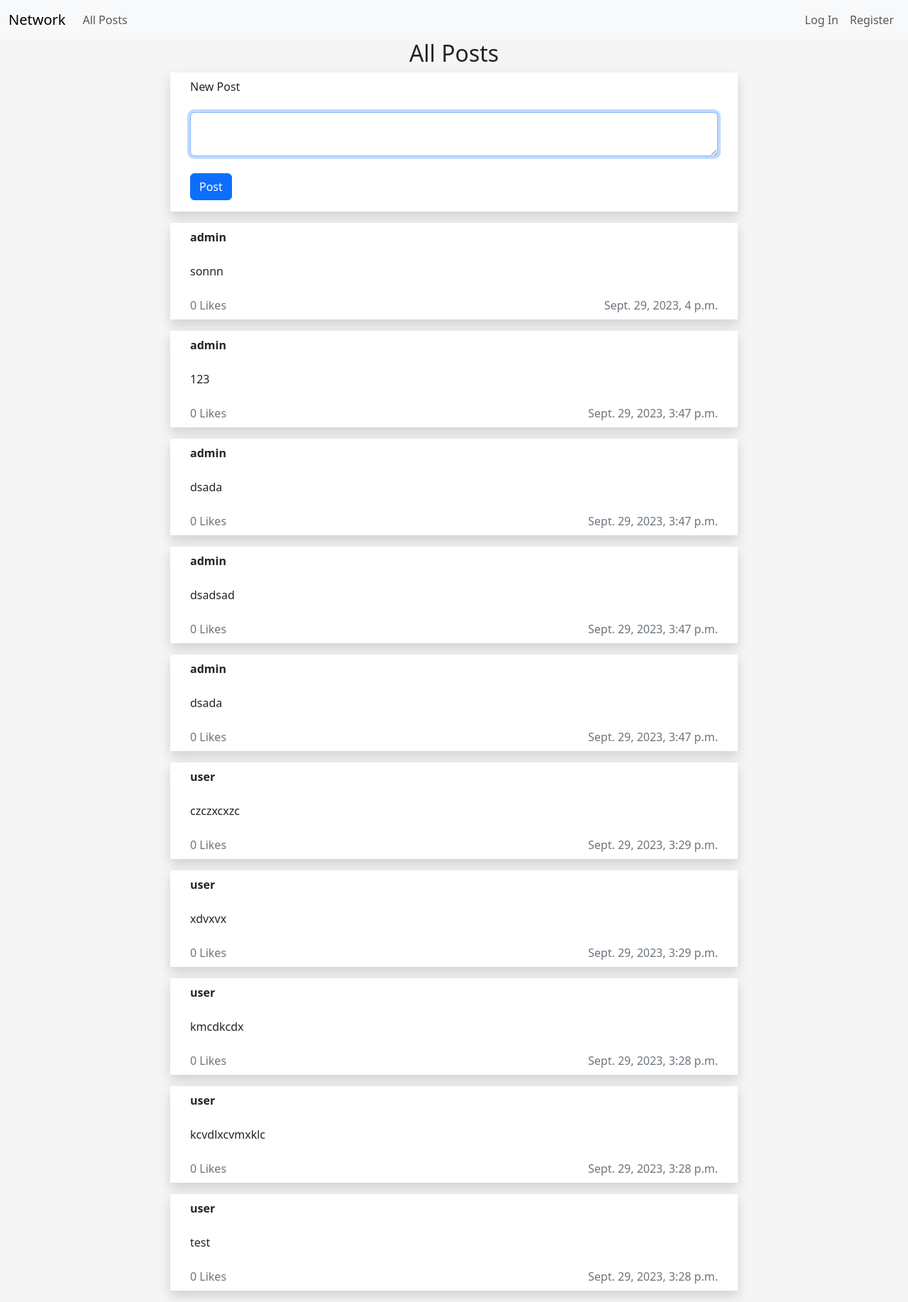
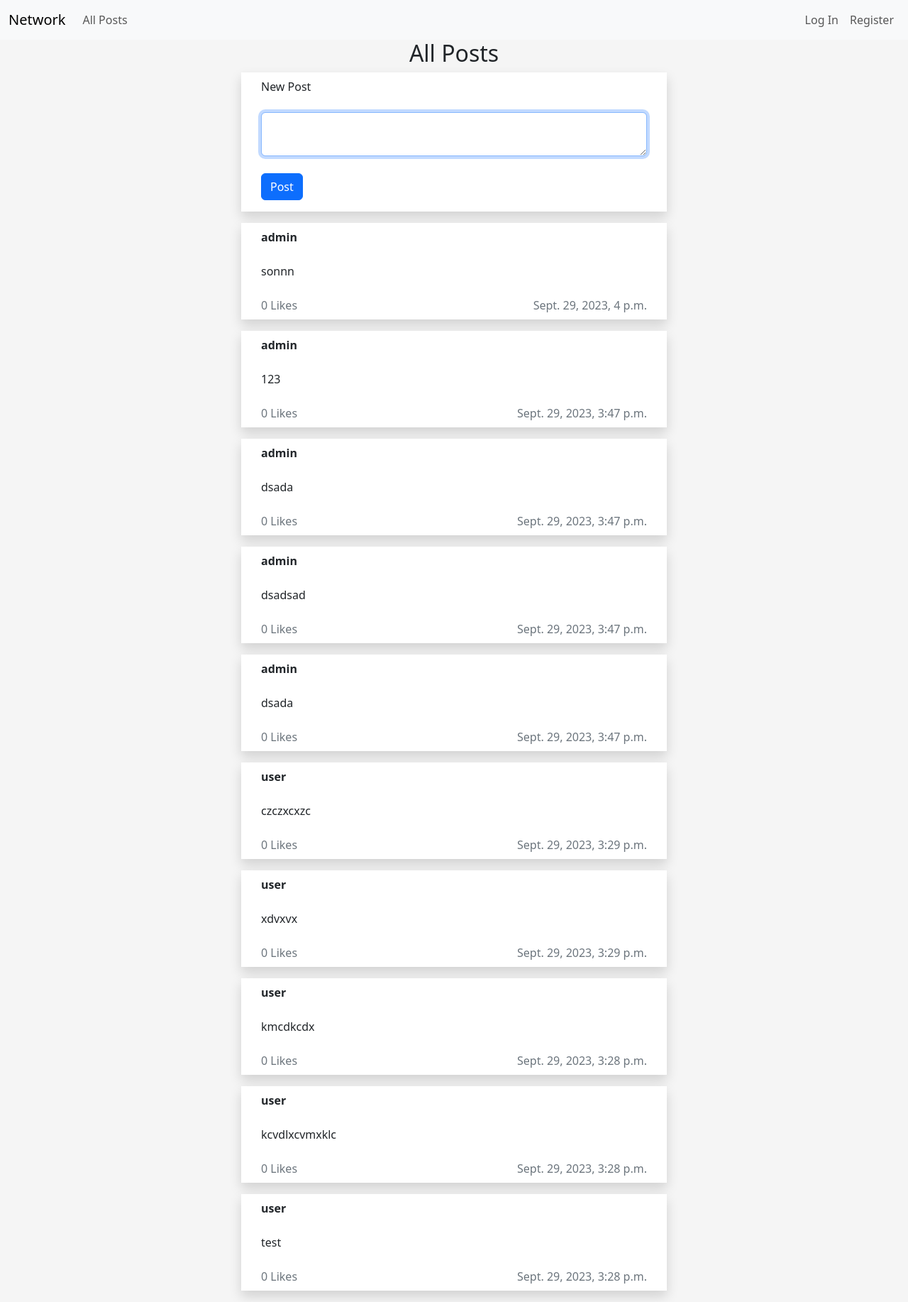
Before and after one commit to yasingunay/Network, a Django app: page / in a window 1280 px wide. Shown: the whole page at 71% size. Run offline with Django 3.2, Linux system fonts and the light colour scheme; data comes from the database, SQL or seed files in the repository; both versions use the stored data as it was after the commit.

Commit message:
style problem fixed

```diff
--- a/network/static/network/styles.css
+++ b/network/static/network/styles.css
@@ -10,3 +10,8 @@ h2{
 body {
     background-color: #f5f5f5;
 }
+
+
+.card{
+    width: 600px;
+}
--- a/network/templates/network/index.html
+++ b/network/templates/network/index.html
@@ -1,7 +1,6 @@
 {% extends "network/layout.html" %}
 {% block body %}
 <h2>All Posts</h2>
-<div class="container mx-auto" id="posts">
 <div class="row">
     <div class="card rounded-0 border-0 shadow mb-3 mx-auto" style="max-width: 50rem;">
         <div class="card-header bg-transparent border-0">
@@ -15,8 +14,12 @@
         </form>
         </div>
     </div>
+</div>
+
+
    {% for post in posts reversed %}
-      <div class="card rounded-0 border-0 shadow mb-3 mx-auto" style="max-width: 50rem;">
+   <div class="row mb-3">
+        <div class="card rounded-0 border-0 shadow mx-auto" style="max-width: 50rem;">
             <div class="card-header bg-transparent border-0">
                 <strong>{{ post.user }}</strong>
             </div>
@@ -32,7 +35,7 @@
                 </div>
             </div>
         </div>
+    </div>
     {% endfor %}
-   </div>
-</div>
+
 {% endblock %}
```
Also changed, not shown: db.sqlite3. Lines whose indentation alone changed are shown as unchanged.
